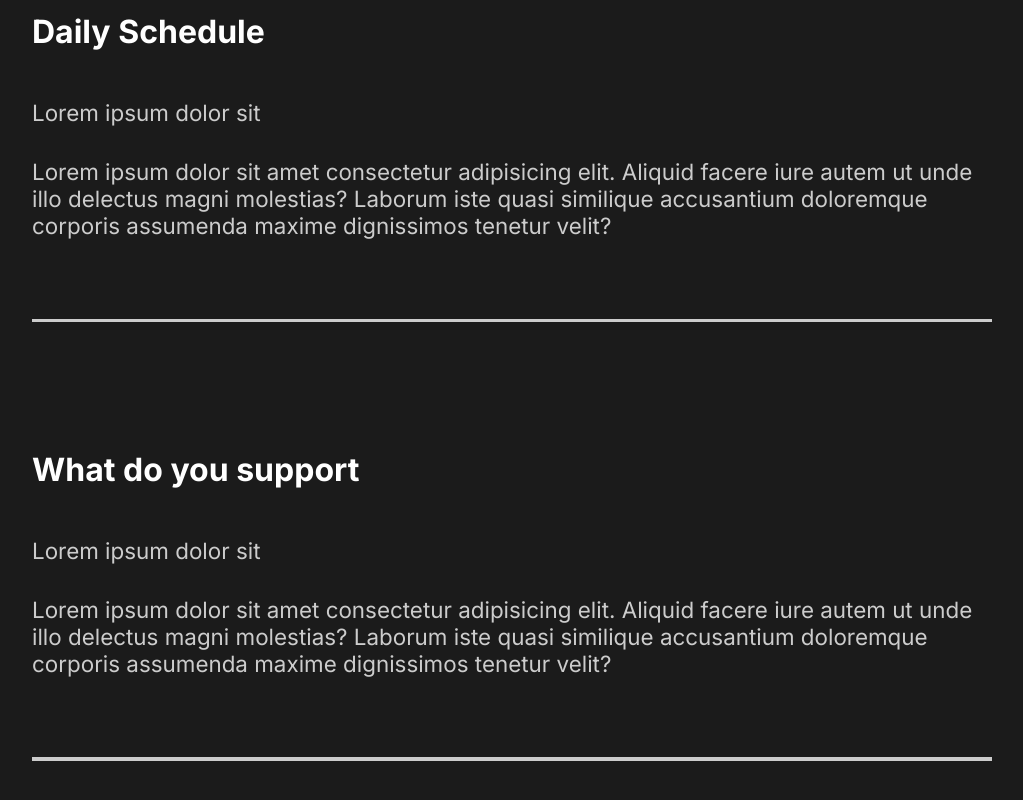
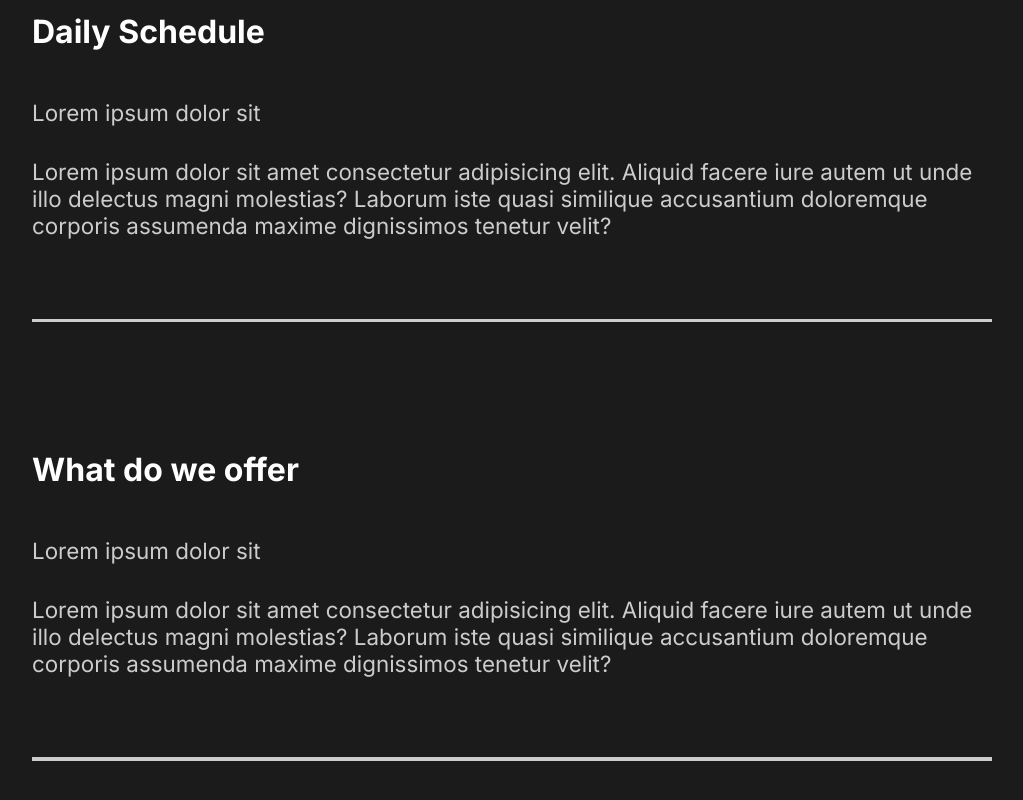
Before and after one commit to Uvacoder/reactJs-Porfolio, a React (Create React App) app: page / in a window 1280 px wide. Shown: the part 2946-3746 px from the top of the page, without its empty margins (128-1151 px from the left). Built offline with nearby package versions, Linux system fonts and the light colour scheme.

Commit message:
Toggle FAQ with motion

```diff
--- a/src/components/FaqSection/index.tsx
+++ b/src/components/FaqSection/index.tsx
@@ -1,4 +1,6 @@
+import { AnimateSharedLayout } from 'framer-motion';
 import React from 'react';
+import Toggle from '../Toggle';
 import { Faq } from './styles';
 
 const FaqSection: React.FC = () => {
@@ -8,8 +10,8 @@
         Any Questions
         <span> FAQ </span>
       </h2>
-      <div className="question">
-        <h4>How do I start?</h4>
+      <AnimateSharedLayout>
+        <Toggle title="How do I start?">
           <div className="answer">
             <p>Lorem ipsum dolor sit</p>
             <p>
@@ -19,10 +21,8 @@
               maxime dignissimos tenetur velit?
             </p>
           </div>
-        <div className="faq-line" />
-      </div>
-      <div className="question">
-        <h4>Daily Schedule</h4>
+        </Toggle>
+        <Toggle title="Daily Schedule">
           <div className="answer">
             <p>Lorem ipsum dolor sit</p>
             <p>
@@ -32,11 +32,9 @@
               maxime dignissimos tenetur velit?
             </p>
           </div>
-        <div className="faq-line" />
-      </div>
+        </Toggle>
 
-      <div className="question">
-        <h4>What do you support</h4>
+        <Toggle title="What do we offer">
           <div className="answer">
             <p>Lorem ipsum dolor sit</p>
             <p>
@@ -46,8 +44,8 @@
               maxime dignissimos tenetur velit?
             </p>
           </div>
-        <div className="faq-line" />
-      </div>
+        </Toggle>
+      </AnimateSharedLayout>
     </Faq>
   );
 };
--- /dev/null
+++ b/src/components/Toggle/index.tsx
@@ -0,0 +1,25 @@
+/* eslint-disable jsx-a11y/click-events-have-key-events */
+import { motion } from 'framer-motion';
+import React, { useState } from 'react';
+
+interface ToggleProps {
+  title: string;
+}
+
+const Toggle: React.FC<ToggleProps> = ({ children, title }) => {
+  const [toggleQuestion, setToggleQuestion] = useState(true);
+  return (
+    // eslint-disable-next-line jsx-a11y/no-static-element-interactions
+    <motion.div
+      layout
+      className="question"
+      onClick={() => setToggleQuestion(!toggleQuestion)}
+    >
+      <motion.h4 layout>{title}</motion.h4>
+      {toggleQuestion ? children : ''}
+      <div className="faq-line" />
+    </motion.div>
+  );
+};
+
+export default Toggle;
```
Also changed, not shown: 1 other file (tests, documents, lock files or other folders). Lines whose indentation alone changed are shown as unchanged.
